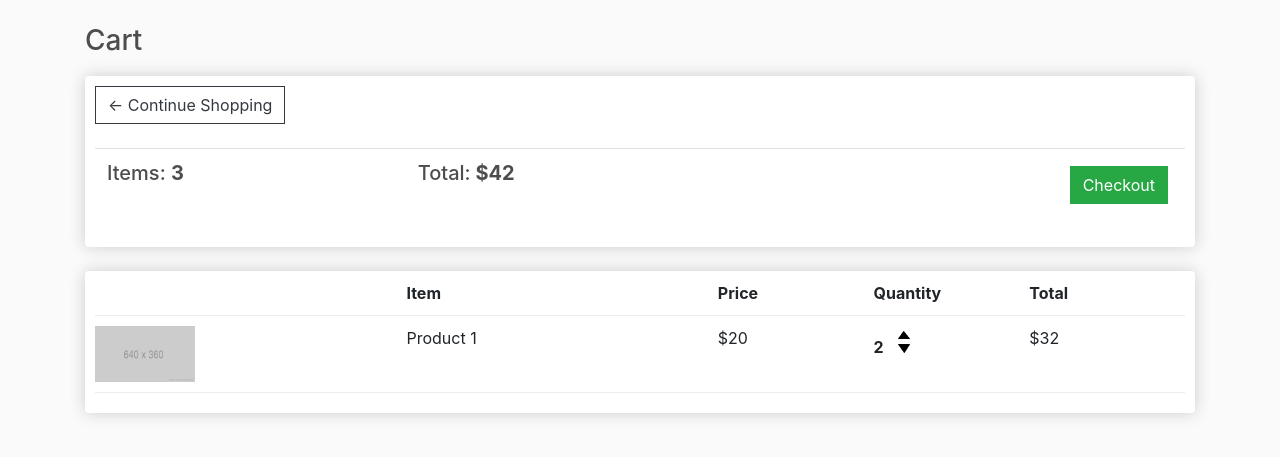
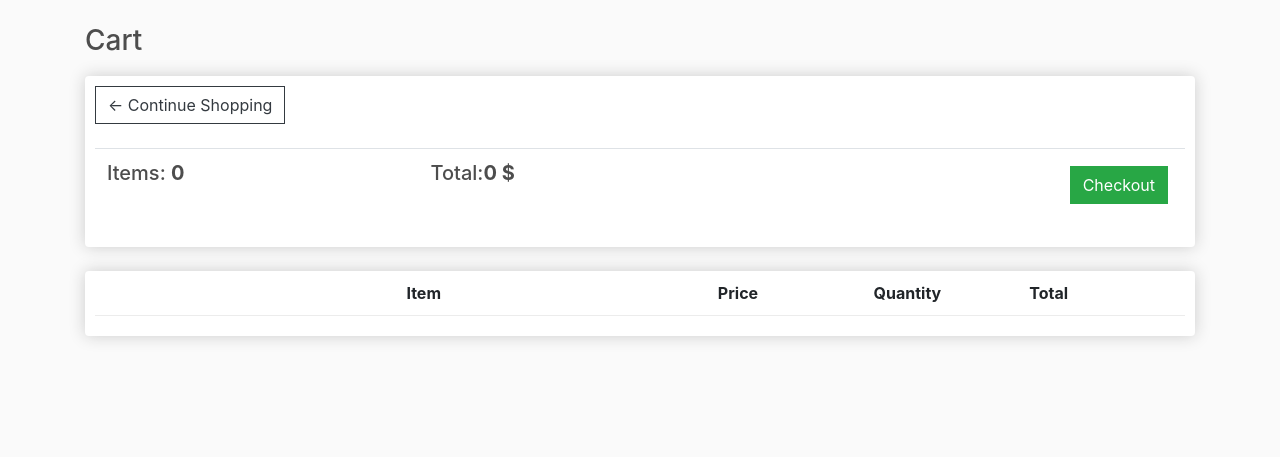
Before and after one commit to artemmrgz/ecommerce, a Django app: page /cart/ in a window 1280 px wide. Shown: the part 57-514 px from the top of the page. Run offline with Django 4.2, Linux system fonts and the light colour scheme; lists and menus that the app fills with data are empty; some libraries are stand-ins or nearby versions.

Commit message:
update cart logic

```diff
--- a/store/templates/store/cart.html
+++ b/store/templates/store/cart.html
@@ -10,8 +10,8 @@
             <br>
 				<table class="table">
                     <tr>
-						<th><h5>Items: <strong>3</strong></h5></th>
-						<th><h5>Total:<strong> $42</strong></h5></th>
+						<th><h5>Items: <strong>{{ order.cart_items }}</strong></h5></th>
+						<th><h5>Total:<strong>{{ order.cart_total }} $</strong></h5></th>
 						<th>
 							<a  style="float:right; margin:5px;" class="btn btn-success" href="{% url 'checkout' %}">Checkout</a>
 						</th>
@@ -29,20 +29,22 @@
                 <div style="flex:1"><strong>Total</strong></div>
             </div>
 
+            {% for item in items %}
             <div class="cart-row">
-					<div style="flex:2"><img class="row-image" src="{% static 'images/placeholder.png' %}"></div>
-					<div style="flex:2"><p>Product 1</p></div>
-					<div style="flex:1"><p>$20</p></div>
+					<div style="flex:2"><img class="row-image" src="{{ item.product.imageURL }}"></div>
+					<div style="flex:2"><p>{{ item.product.name }}</p></div>
+					<div style="flex:1"><p>{{ item.product.price }}</p></div>
 					<div style="flex:1">
-						<p class="quantity">2</p>
+						<p class="quantity">{{ item.quantity }}</p>
 						<div class="quantity">
 							<img class="chg-quantity" src="{% static  'images/arrow-up.png' %}">
 
 							<img class="chg-quantity" src="{% static  'images/arrow-down.png' %}">
 						</div>
 					</div>
-					<div style="flex:1"><p>$32</p></div>
+					<div style="flex:1"><p>{{ item.total_price }} $</p></div>
             </div>
+            {% endfor %}
 
         </div>
 
--- a/store/views.py
+++ b/store/views.py
@@ -9,7 +9,14 @@ def store(request):
 
 
 def cart(request):
-    context = {}
+    if request.user.is_authenticated:
+        customer = request.user.customer
+        order, created = Order.objects.get_or_create(customer=customer, complete=False)
+        items = order.orderitem_set.all()
+    else:
+        items = []
+        order = {'cart_total': 0, 'cart_items': 0}
+    context = {'items': items, 'order': order}
     return render(request, 'store/cart.html', context)
 
 
```
